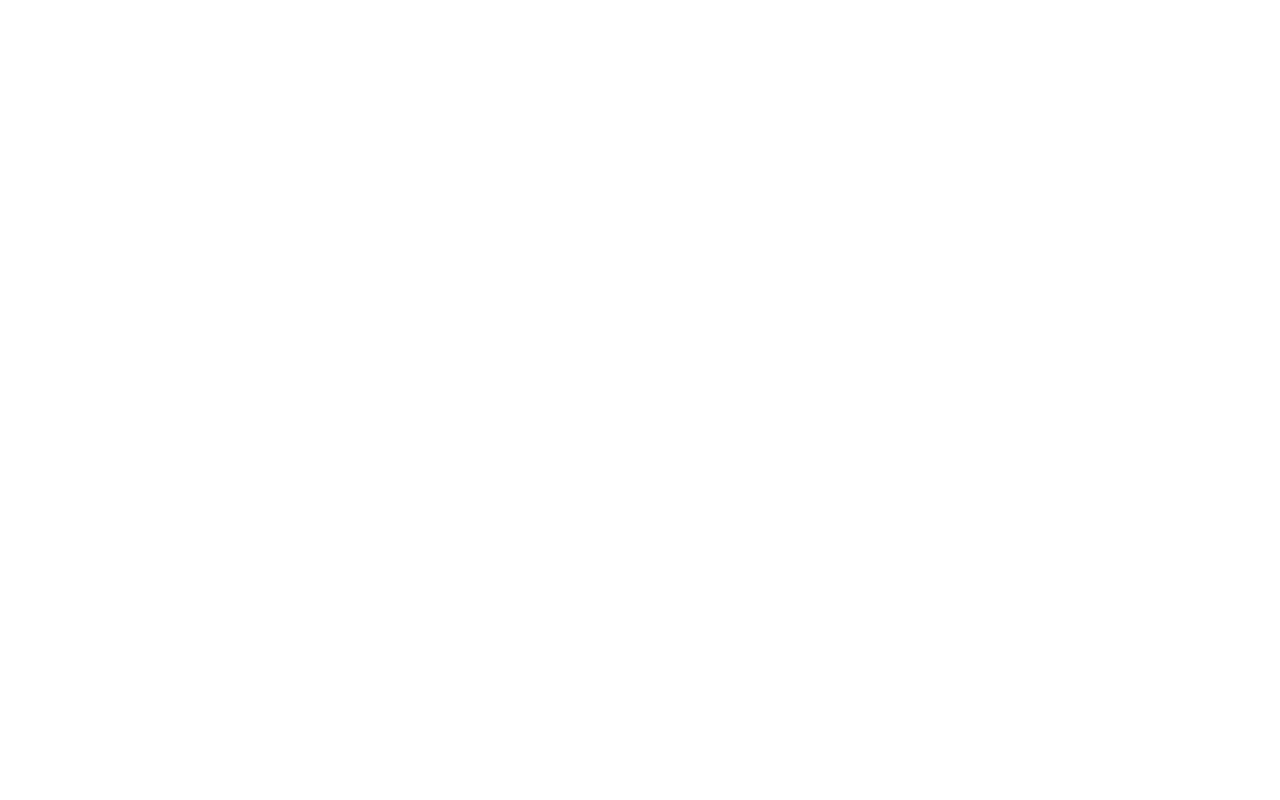
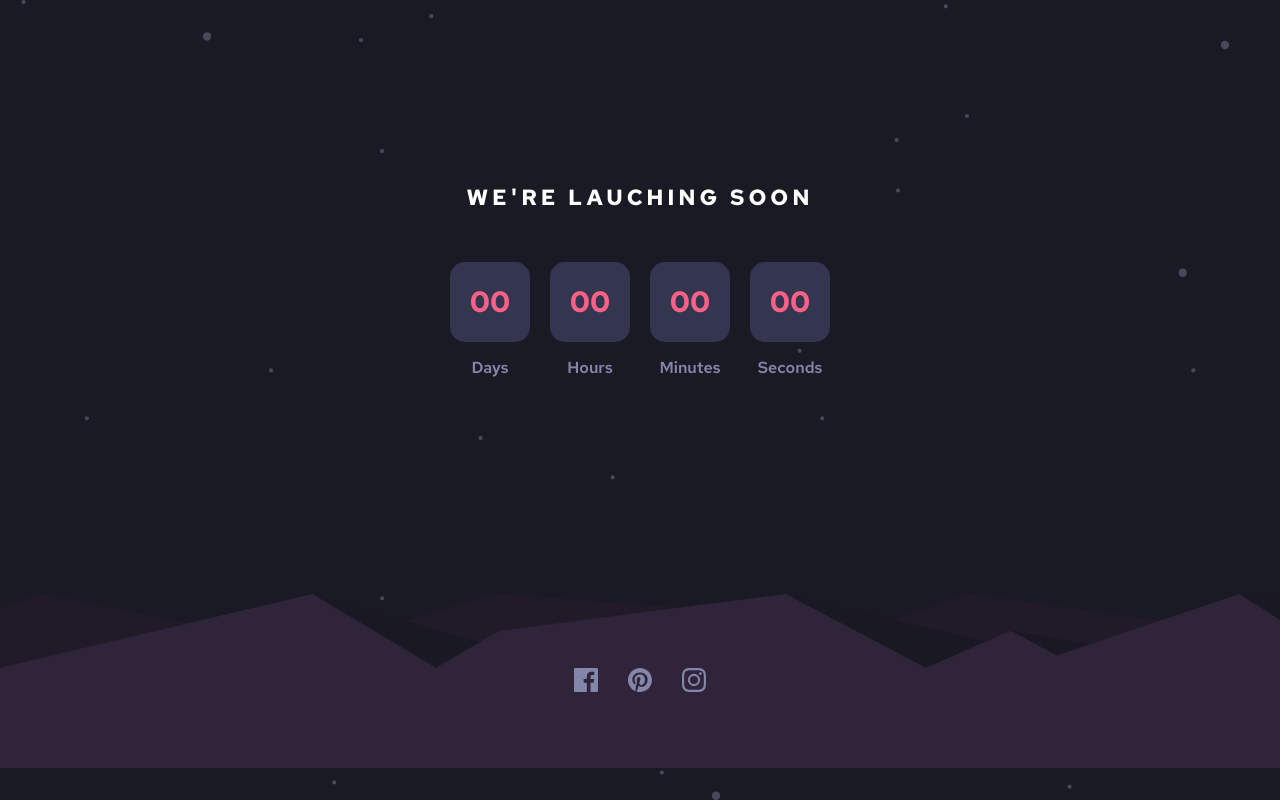
Before and after one commit to FelipePinha/Launch-Timer-Countdown, a plain HTML site: page index.html in a window 1280 px wide. Drawn offline with Linux system fonts and the light colour scheme.

Commit message:
create html and basic-styles

```diff
--- /dev/null
+++ b/css/reset.css
@@ -0,0 +1,5 @@
+* {
+    margin: 0;
+    padding: 0;
+    box-sizing: border-box;
+}
--- a/css/styles.css
+++ b/css/styles.css
@@ -0,0 +1,84 @@
+body {
+    width: 100%;
+    height: 100vh;
+    background: url('../assets/bg-stars.svg') center center/cover no-repeat;
+    background-color: #191a24;
+
+    font-family: 'Red Hat Text', sans-serif;
+    overflow-x: hidden;
+}
+
+main {
+    width: 100%;
+    height: 70%;
+    display: flex;
+    flex-direction: column;
+    align-items: center;
+    justify-content: center;
+}
+
+.warning {
+    color: #fff;
+    font-size: 22px;
+    letter-spacing: 4px;
+}
+
+.timer {
+    width: 30rem;
+    display: flex;
+    justify-content: center;
+    column-gap: 20px;
+    margin-top: 50px;
+}
+
+.timer .count-container {
+    display: flex;
+    flex-direction: column;
+    align-items: center;
+}
+
+.timer .count-container .count{
+    background-color: #343650;
+    width: 80px;
+    height: 80px;
+    padding: 20px;
+    border-radius: 15px;
+
+    display: flex;
+    justify-content: center;
+    align-items: center;
+}
+
+.timer .count-container .count > strong {
+    color: #fb6087;
+    font-size: 22pt;
+}
+
+.timer .count-container small {
+    color:#8486a9;
+    margin-top: 15px;
+    font-size: 12pt;
+    font-weight: 600;
+}
+
+footer {
+    width: 100vw;
+    height: 30%;
+    display: flex;
+    justify-content: center;
+    align-items: center;
+
+    background: url('../assets/pattern-hills.svg');
+    background-position: center;
+    background-repeat: no-repeat;
+    background-size: contain;
+}
+
+footer .icons {
+    display: flex;
+    gap: 30px;
+}
+
+footer .icons img {
+    cursor: pointer;
+}
--- a/index.html
+++ b/index.html
@@ -5,10 +5,53 @@
     <meta name="viewport" content="width=device-width, initial-scale=1.0">
     <meta name="description" content="Projeto launch timer countdown do front-end mentor">
     <title>Launch timer countdown project</title>
+
+    <link rel="preconnect" href="https://fonts.googleapis.com">
+    <link rel="preconnect" href="https://fonts.gstatic.com" crossorigin>
+    <link href="https://fonts.googleapis.com/css2?family=Red+Hat+Text:wght@400;600;700&display=swap" rel="stylesheet">
+
+    <link rel="stylesheet" href="./css/reset.css">
+    <link rel="stylesheet" href="./css/styles.css">
 </head>
 <body>
 
+    <main>
+        <strong class="warning">WE'RE LAUCHING SOON</strong>
 
+        <section class="timer">
+            <div class="count-container">
+                <div class="count">
+                    <strong>00</strong>
+                </div>
+                <small>Days</small>
+            </div>
+            <div class="count-container">
+                <div class="count">
+                    <strong>00</strong>
+                </div>
+                <small>Hours</small>
+            </div>
+            <div class="count-container">
+                <div class="count">
+                    <strong>00</strong>
+                </div>
+                <small>Minutes</small>
+            </div>
+            <div class="count-container">
+                <div class="count">
+                    <strong>00</strong>
+                </div>
+                <small>Seconds</small>
+            </div>
+        </section>
+    </main>
 
+    <footer>
+        <div class="icons">
+            <img src="./assets/icon-facebook.svg" alt="icone do facebook">
+            <img src="./assets/icon-pinterest.svg" alt="icone do pinterest">
+            <img src="./assets/icon-instagram.svg" alt="icone do instagram">
+        </div>
+    </footer>
 </body>
 </html>
```
Also changed, not shown: assets/bg-stars.svg (added), assets/icon-facebook.svg (added), assets/icon-instagram.svg (added), assets/icon-pinterest.svg (added), assets/pattern-hills.svg (added).
